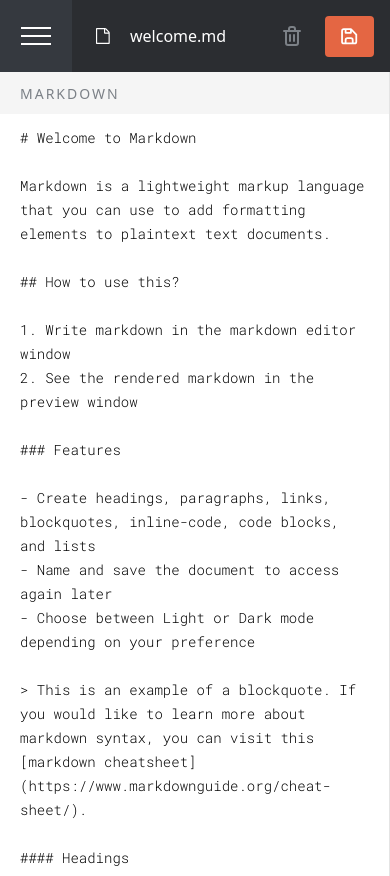
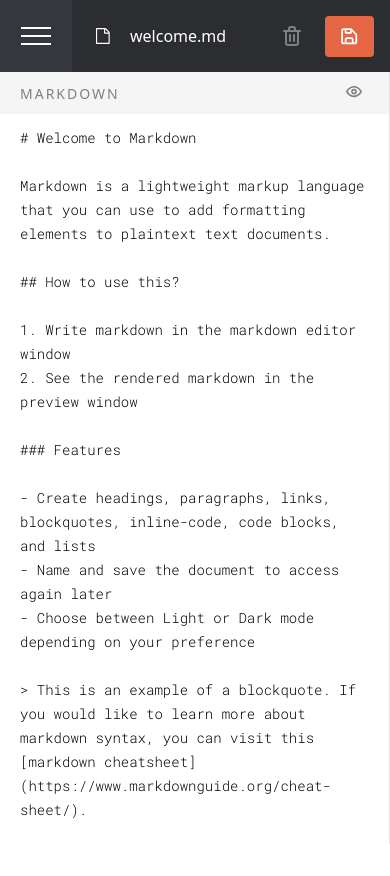
Before and after one commit to Jordypx/MarkDown-Editor, a React (Vite) app in the folder client/: page / in a window 390 px wide. Built offline with nearby package versions, Linux system fonts and the light colour scheme.

Commit message:
Layout updates.

```diff
--- a/client/src/App.tsx
+++ b/client/src/App.tsx
@@ -20,24 +20,6 @@ const App = () => {
     setEditiorContent(activeData[0].content);
   }, [activeItem]);
 
-  // // console.log(content);
-  // useEffect(() => {
-  //   setContent(data.filter((item) => item.id === activeItem));
-  // }, [activeItem]);
-
-  // useEffect(() => {
-  //   fetch("/data.json")
-  //     .then((res) => {
-  //       return res.json();
-  //     })
-  //     .then((data) => {
-  //       setContent(data[data.length - 1].content);
-  //     })
-  //     .catch((err) => {
-  //       console.log("Something went wrong" + err);
-  //     });
-  // }, [content]);
-
   return (
     <div
       className={`grid  ${
@@ -48,14 +30,14 @@ const App = () => {
         isSidebarOpen={isSidebarOpen}
         setIsSidebarOpen={setIsSidebarOpen}
       />
-      <div className={`relative w-100`}>
+      <div className={`relative w-100 h-[100vh]`}>
         <Header
           isSidebarOpen={isSidebarOpen}
           setIsSidebarOpen={setIsSidebarOpen}
           editorContent={editorContent}
         />
 
-        <Editor value={editorContent} setEditiorContent={setEditiorContent} />
+        <Editor value={editorContent}  isSidebarOpen={isSidebarOpen} setEditiorContent={setEditiorContent} />
       </div>
     </div>
   );
--- a/client/src/components/Editor.tsx
+++ b/client/src/components/Editor.tsx
@@ -5,6 +5,7 @@ import ReactMarkdown from "react-markdown";
 interface EditorProps
   extends React.TextareaHTMLAttributes<HTMLTextAreaElement> {
   value: string;
+  isSidebarOpen: boolean;
   setEditiorContent: (item: string) => void;
 }
 const Editor = (props: EditorProps) => {
@@ -21,10 +22,14 @@ const Editor = (props: EditorProps) => {
   };
 
   return (
-    <div className="flex items-stretch h-[calc(100vh_-_72px)]">
+    <div className="flex items-stretch h-[calc(100vh_-_114px)] relative top-[114px] overflow-hidden">
       {!isFullWidthPrevieOn && (
         <div className="w-1/2 h-full sm:w-full">
-          <div className="h-[42px] bg-custom-white-200 dark:bg-custom-dark-300 flex items-center border-r border-r-custom-grey-100 dark:border-r-custom-grey-400 px-5 duration-300 ease-in-out">
+          <div
+            className={`h-[42px] bg-custom-white-200 dark:bg-custom-dark-300 flex items-center border-r border-r-custom-grey-100 dark:border-r-custom-grey-400 px-5 duration-300 ease-in-out fixed top-[72px] ${
+              isFullWidthPrevieOn ? "w-1/2" : "w-full"
+            }`}
+          >
             <span className="text-custom-text-heading-sm uppercase tracking-[2px] text-custom-grey-300 dark:text-custom-grey-200 duration-300 ease-in-out">
               Markdown
             </span>
@@ -32,25 +37,26 @@ const Editor = (props: EditorProps) => {
           <textarea
             onChange={(e) => handleChange(e.target.value)}
             className=" w-full h-full resize-none focus:outline-none px-5 py-3 border-r border-r-custom-grey-100 dark:border-r-custom-grey-400 font-roboto-mono font-light text-custom-text-heading-sm leading-[24px] dark:bg-custom-dark-400 dark:text-custom-grey-200 duration-300 ease-in-out"
-            // ref={editorRef}
             {...props}
             value={text}
           ></textarea>
         </div>
       )}
-      <div className={`${isFullWidthPrevieOn ? "w-full" : "w-1/2 sm:hidden"} h-auto`}>
-        <div className="h-[42px] bg-custom-white-200 dark:bg-custom-dark-300 flex items-center justify-between px-5 duration-300 ease-in-out">
+      <div
+        className={`${
+          isFullWidthPrevieOn ? "w-full" : "w-1/2 sm:hidden"
+        } h-auto`}
+      >
+        <div
+          className={`h-[42px] bg-custom-white-200 dark:bg-custom-dark-300 flex items-center justify-between px-5 fixed top-[72px] ${
+            isFullWidthPrevieOn ? "w-full" : "w-1/2"
+          }`}
+        >
           <span className="text-custom-text-heading-sm uppercase tracking-[2px] text-custom-grey-300  dark:text-custom-grey-200 duration-300 ease-in-out">
             Preview
           </span>
-          <Button
-            onClick={() => setIsFullWidthPrevieOn(!isFullWidthPrevieOn)}
-            mode="transparent"
-            icon={isFullWidthPrevieOn ? "hide" : "show"}
-            aria-label="Hide Editor"
-          ></Button>
         </div>
-        <div className="w-full h-full p-5 overflow-y-auto md-rendered dark:bg-custom-dark-400 dark:text-custom-grey-200 duration-300 ease-in-out">
+        <div className="w-full h-full p-5 overflow-y-auto md-rendered dark:bg-custom-dark-400 dark:text-custom-grey-200">
           <div
             className={`${
               isFullWidthPrevieOn ? "w-1/2 lg:w-11/12 mx-auto" : "w-full"
@@ -60,6 +66,16 @@ const Editor = (props: EditorProps) => {
           </div>
         </div>
       </div>
+
+      {!props.isSidebarOpen && (
+        <Button
+          className="fixed right-7 top-[86px]"
+          onClick={() => setIsFullWidthPrevieOn(!isFullWidthPrevieOn)}
+          mode="transparent"
+          icon={isFullWidthPrevieOn ? "hide" : "show"}
+          aria-label="Hide Editor"
+        ></Button>
+      )}
     </div>
   );
 };
--- a/client/src/components/Header.tsx
+++ b/client/src/components/Header.tsx
@@ -18,15 +18,6 @@ const Header = (props: HeaderProps) => {
   const data = useSelector((state: RootState) => state.data);
   const dispatch = useDispatch();
 
-  // const [deleted, setDeleted] = useState(false);
-
-  // useEffect(() => {
-  //   if (deleted) {
-  //     dispatch(updateCurrentItem(data[data.length - 1].id));
-  //     setDeleted(!deleted);
-  //   }
-  // }, []);
-
   const activeItem = useSelector(
     (state: RootState) => state.current.currentItem
   );
@@ -34,10 +25,17 @@ const Header = (props: HeaderProps) => {
   const activeData = data.filter((item) => item.id === activeItem);
   const [filename, setFileName] = useState(activeData[0].title);
   const [showDialog, setShowDialog] = useState(false);
+  const [alert, setAlert] = useState("");
 
   useEffect(() => {
     setFileName(activeData[0].title);
-  }, [activeItem]);
+    // Check and clear alert
+    if (alert !== "") {
+      setTimeout(() => {
+        setAlert("");
+      }, 4000);
+    }
+  }, [activeItem, alert]);
 
   // Save current item.
   const saveHandler = () => {
@@ -58,6 +56,7 @@ const Header = (props: HeaderProps) => {
       createdAt: updatedDate,
     };
     dispatch(updateItem(updatedData));
+    setAlert("Document saved!");
   };
 
   // Delete current item.
@@ -89,10 +88,12 @@ const Header = (props: HeaderProps) => {
       dispatch(deleteItem(activeItem));
       dispatch(updateCurrentItem(newPostId));
     }
+    setAlert("Document deleted!");
   };
 
   return (
-    <div className="w-screen h-[72px] bg-red-100 bg-custom-dark-200 flex items-center justify-between pr-4">
+    <>
+      <div className="w-screen h-[72px] bg-red-100 bg-custom-dark-200 flex items-center justify-between fixed pr-4 z-50">
         <div className="flex h-full items-center">
           <button
             onClick={() => props.setIsSidebarOpen(!props.isSidebarOpen)}
@@ -128,9 +129,18 @@ const Header = (props: HeaderProps) => {
         </div>
 
         {showDialog && (
-        <Dialog dispatchAction={deleteHandler} setShowDialog={setShowDialog} />
+          <Dialog
+            dispatchAction={deleteHandler}
+            setShowDialog={setShowDialog}
+          />
         )}
       </div>
+      {alert && (
+        <div className="bg-custom-dark-100 text-custom-white-100 rounded-lg p-4 fixed left-[50%] bottom-8 -translate-x-1/2 transition-all animate-fade z-50">
+          {alert}
+        </div>
+      )}
+    </>
   );
 };
 
--- a/client/src/styles/index.css
+++ b/client/src/styles/index.css
@@ -6,6 +6,9 @@
   overflow-y: hidden;
   -webkit-font-smoothing: antialiased;
   -moz-osx-font-smoothing: grayscale;
+}
+body{
+  overflow: hidden;
 }
 .md-rendered {
   font-family: "Roboto Slab", serif;
--- a/client/src/styles/style.css
+++ b/client/src/styles/style.css
@@ -546,6 +546,10 @@ video {
   position: relative;
 }
 
+.bottom-8 {
+  bottom: 2rem;
+}
+
 .left-0 {
   left: 0px;
 }
@@ -558,12 +562,28 @@ video {
   left: 50%;
 }
 
+.right-7 {
+  right: 1.75rem;
+}
+
 .top-0 {
   top: 0px;
 }
 
+.top-\[114px\] {
+  top: 114px;
+}
+
 .top-\[50\%\] {
   top: 50%;
+}
+
+.top-\[72px\] {
+  top: 72px;
+}
+
+.top-\[86px\] {
+  top: 86px;
 }
 
 .z-10 {
@@ -572,6 +592,10 @@ video {
 
 .z-20 {
   z-index: 20;
+}
+
+.z-50 {
+  z-index: 50;
 }
 
 .mx-2 {
@@ -646,6 +670,10 @@ video {
   height: 1.5rem;
 }
 
+.h-\[100vh\] {
+  height: 100vh;
+}
+
 .h-\[42px\] {
   height: 42px;
 }
@@ -658,8 +686,8 @@ video {
   height: calc(100vh - 160px);
 }
 
-.h-\[calc\(100vh_-_72px\)\] {
-  height: calc(100vh - 72px);
+.h-\[calc\(100vh_-_114px\)\] {
+  height: calc(100vh - 114px);
 }
 
 .h-auto {
@@ -710,6 +738,11 @@ video {
   flex-shrink: 0;
 }
 
+.-translate-x-1\/2 {
+  --tw-translate-x: -50%;
+  transform: translate(var(--tw-translate-x), var(--tw-translate-y)) rotate(var(--tw-rotate)) skewX(var(--tw-skew-x)) skewY(var(--tw-skew-y)) scaleX(var(--tw-scale-x)) scaleY(var(--tw-scale-y));
+}
+
 .translate-x-\[-50\%\] {
   --tw-translate-x: -50%;
   transform: translate(var(--tw-translate-x), var(--tw-translate-y)) rotate(var(--tw-rotate)) skewX(var(--tw-skew-x)) skewY(var(--tw-skew-y)) scaleX(var(--tw-scale-x)) scaleY(var(--tw-scale-y));
@@ -718,6 +751,24 @@ video {
 .translate-y-\[-50\%\] {
   --tw-translate-y: -50%;
   transform: translate(var(--tw-translate-x), var(--tw-translate-y)) rotate(var(--tw-rotate)) skewX(var(--tw-skew-x)) skewY(var(--tw-skew-y)) scaleX(var(--tw-scale-x)) scaleY(var(--tw-scale-y));
+}
+
+@keyframes fadeInOut {
+  0%, 100% {
+    opacity: 0;
+  }
+
+  25% {
+    opacity: 1;
+  }
+
+  75% {
+    opacity: 1;
+  }
+}
+
+.animate-fade {
+  animation: fadeInOut 2s ease-in-out forwards;
 }
 
 .cursor-pointer {
@@ -776,6 +827,10 @@ video {
   border-radius: 9999px;
 }
 
+.rounded-lg {
+  border-radius: 0.5rem;
+}
+
 .border-b {
   border-bottom-width: 1px;
 }
@@ -832,6 +887,10 @@ video {
 .bg-custom-white-200 {
   --tw-bg-opacity: 1;
   background-color: rgb(245 245 245 / var(--tw-bg-opacity));
+}
+
+.p-4 {
+  padding: 1rem;
 }
 
 .p-5 {
@@ -955,6 +1014,12 @@ video {
   filter: var(--tw-blur) var(--tw-brightness) var(--tw-contrast) var(--tw-grayscale) var(--tw-hue-rotate) var(--tw-invert) var(--tw-saturate) var(--tw-sepia) var(--tw-drop-shadow);
 }
 
+.transition-all {
+  transition-property: all;
+  transition-timing-function: cubic-bezier(0.4, 0, 0.2, 1);
+  transition-duration: 150ms;
+}
+
 .transition-opacity {
   transition-property: opacity;
   transition-timing-function: cubic-bezier(0.4, 0, 0.2, 1);
@@ -973,6 +1038,10 @@ video {
   overflow-y: hidden;
   -webkit-font-smoothing: antialiased;
   -moz-osx-font-smoothing: grayscale;
+}
+
+body{
+  overflow: hidden;
 }
 
 .md-rendered {
```
Also changed, not shown: tailwind.config.js (+12 -1 lines). Lines whose indentation alone changed are shown as unchanged.
